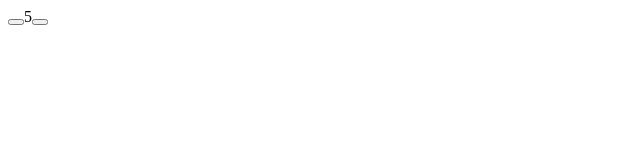
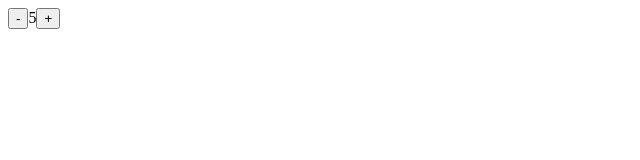
Before and after one commit to Federico-I/Weatheroo, a React (Create React App) app: page / in a window 1280 px wide. Shown: the top 160 px of the page, without its empty margins (0-640 px from the left). Built offline with nearby package versions, Linux system fonts and the light colour scheme.

Commit message:
react-classes-eventhandlers

```diff
--- a/src/App.js
+++ b/src/App.js
@@ -5,18 +5,35 @@ class Counter extends React.Component {
     super(props);
 
     this.state = {count: 5};
+    this.handleDecrement = this.handleDecrement.bind(this);
+    this.handleDecrement = this.handleIncrement.bind(this);
   }
+
+  handleDecrement() {
+    //console.log(this);
+    this.setState(curState => {
+      return {count: curState.count - 1};
+    });
+  };
+
+  handleIncrement() {
+    //console.log(this);
+    this.setState(curState => {
+      return {count: curState.count + 1};
+    });
+  };
 
   render() {
     return(
       <div>
-        <button></button>
+        <button onClick={this.handleDecrement}>-</button>
         <span>{this.state.count}</span>
-        <button></button>
+        <button onClick={this.handleIncrement}>+</button>
       </div>
     );
   }
-}
+
+};
 
 export default Counter;
 
```
